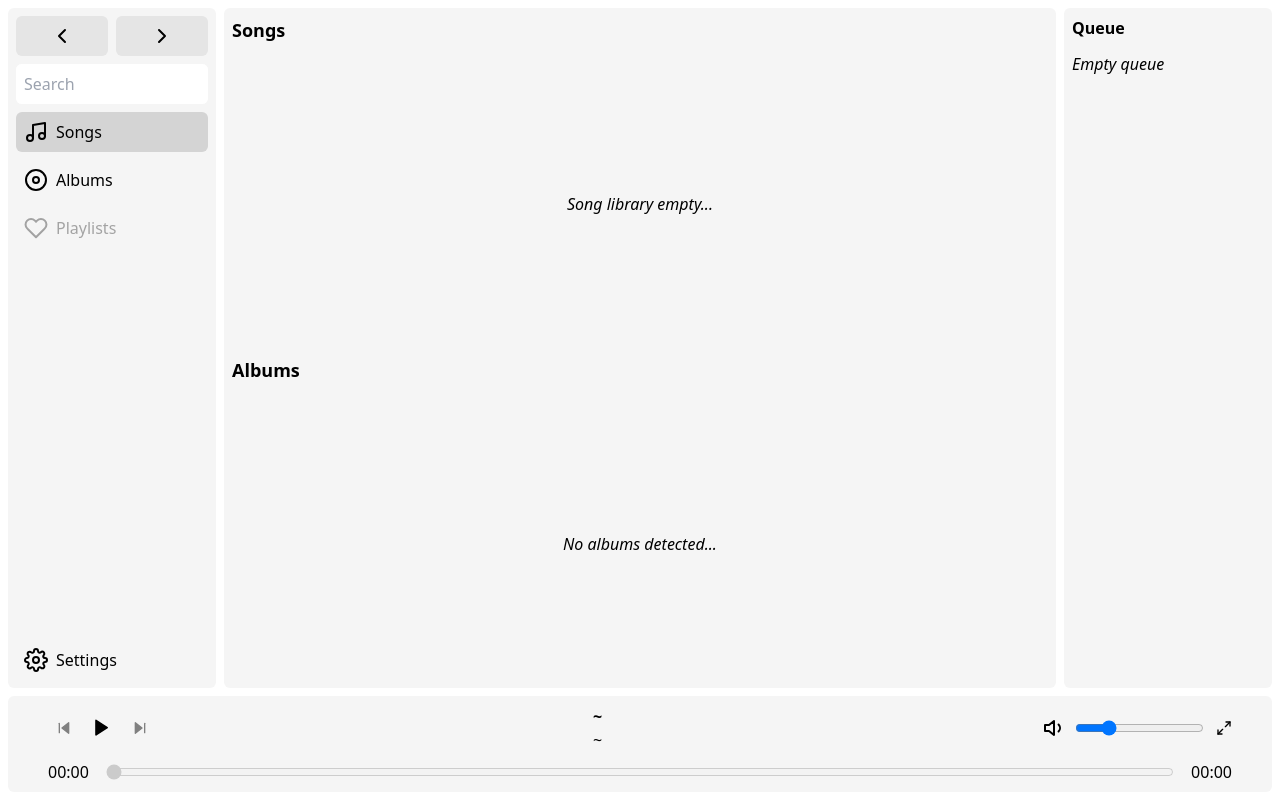
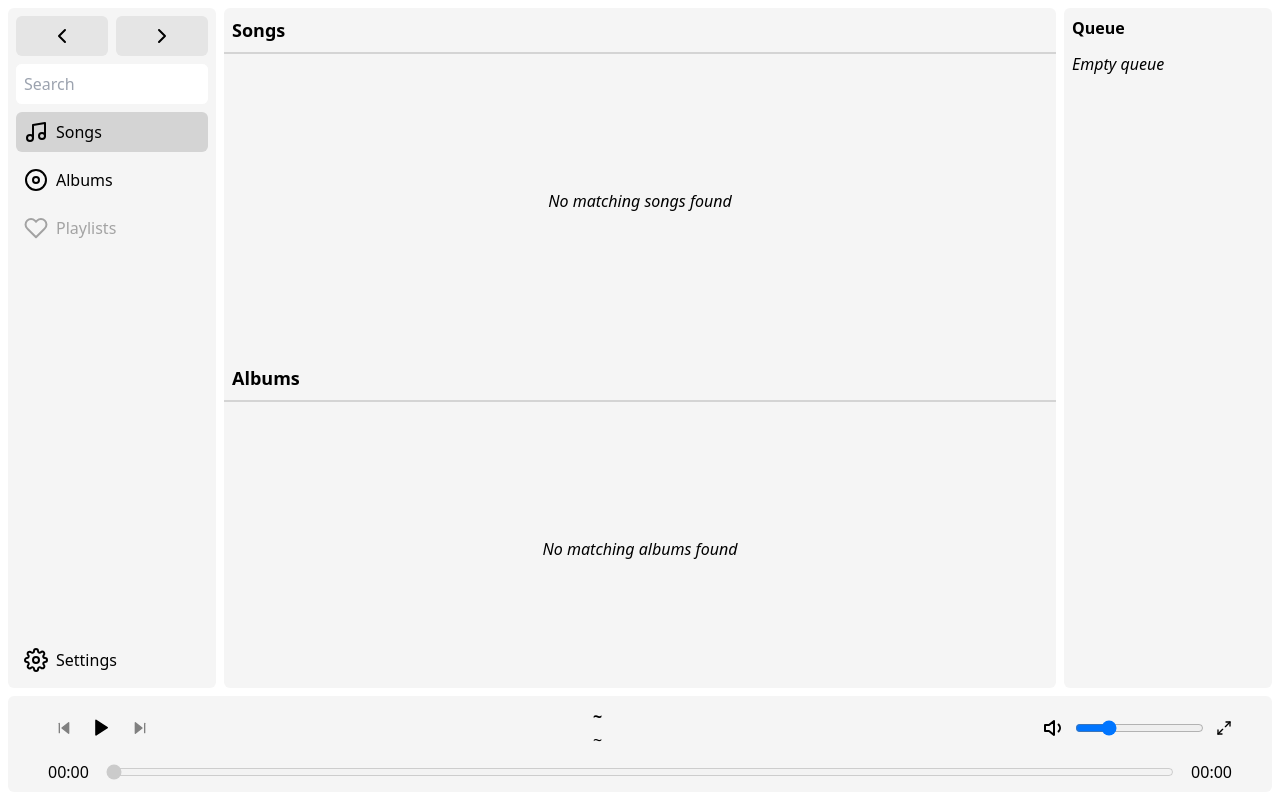
Before and after one commit to callum-jones19/coralia, a React (Vite) app: page /home/search in a window 1280 px wide. Built offline with nearby package versions, Linux system fonts and the light colour scheme.

Commit message:
Change empty string in search results list

```diff
--- a/src/components/MusicGrid.tsx
+++ b/src/components/MusicGrid.tsx
@@ -1,7 +1,6 @@
 import { CSSProperties, memo } from "react";
 import ReactVirtualizedAutoSizer from "react-virtualized-auto-sizer";
 import { areEqual, FixedSizeList } from "react-window";
-import { useAlbums } from "../Contexts";
 import { Album } from "../types";
 import MusicGridAlbum from "./MusicGridAlbum";
 
@@ -33,9 +32,10 @@ Row.displayName = "AlbumRow";
 
 export interface MusicGridProps {
   albums: Album[];
+  emptyString?: string;
 }
 
-export default function MusicGrid({ albums }: MusicGridProps) {
+export default function MusicGrid({ albums, emptyString }: MusicGridProps) {
   return (
     <div className="basis-1/2 flex-grow h-full flex flex-col">
       {albums.length > 0
@@ -73,7 +73,8 @@ export default function MusicGrid({ albums }: MusicGridProps) {
         && (
           <div className="h-full w-full flex flex-col justify-center">
             <p className="w-fit ml-auto mr-auto">
-              <i>No albums detected...</i>
+              {!emptyString && <i>No albums detected...</i>}
+              {emptyString && <i>{emptyString}</i>}
             </p>
           </div>
         )}
--- a/src/components/SearchView.tsx
+++ b/src/components/SearchView.tsx
@@ -9,15 +9,15 @@ export interface SearchViewProps {
 
 export default function SearchView({ albums, songs }: SearchViewProps) {
   return (
-    <>
+    <div className="h-full flex flex-col gap-4">
       <div className="h-1/2 flex flex-col gap-2">
-        <h2 className="p-2 font-bold text-lg">Songs</h2>
-        <SongList songs={songs} />
+        <h2 className="p-2 font-bold text-lg border-solid border-b-2 border-neutral-300">Songs</h2>
+        <SongList songs={songs} emptyString="No matching songs found" />
       </div>
       <div className="h-1/2 flex flex-col gap-2">
-        <h2 className="p-2 font-bold text-lg">Albums</h2>
-        <MusicGrid albums={albums} />
+        <h2 className="p-2 font-bold text-lg border-solid border-b-2 border-neutral-300">Albums</h2>
+        <MusicGrid albums={albums} emptyString="No matching albums found" />
       </div>
-    </>
+    </div>
   );
 }
--- a/src/components/SongList.tsx
+++ b/src/components/SongList.tsx
@@ -50,9 +50,10 @@ Row.displayName = "SongRow";
 
 export interface SongListProps {
   songs: Song[];
+  emptyString?: string;
 }
 
-export default function SongList({ songs }: SongListProps) {
+export default function SongList({ songs, emptyString }: SongListProps) {
   const [queue, setQueue] = useState<Song[]>([]);
 
   useEffect(() => {
@@ -100,7 +101,8 @@ export default function SongList({ songs }: SongListProps) {
       {songs.length === 0 && (
         <div className="h-full w-full flex flex-col justify-center">
           <p className="w-fit ml-auto mr-auto">
-            <i>Song library empty...</i>
+            {!emptyString && <i>Song library empty...</i>}
+            {emptyString && <i>{emptyString}</i>}
           </p>
         </div>
       )}
```
